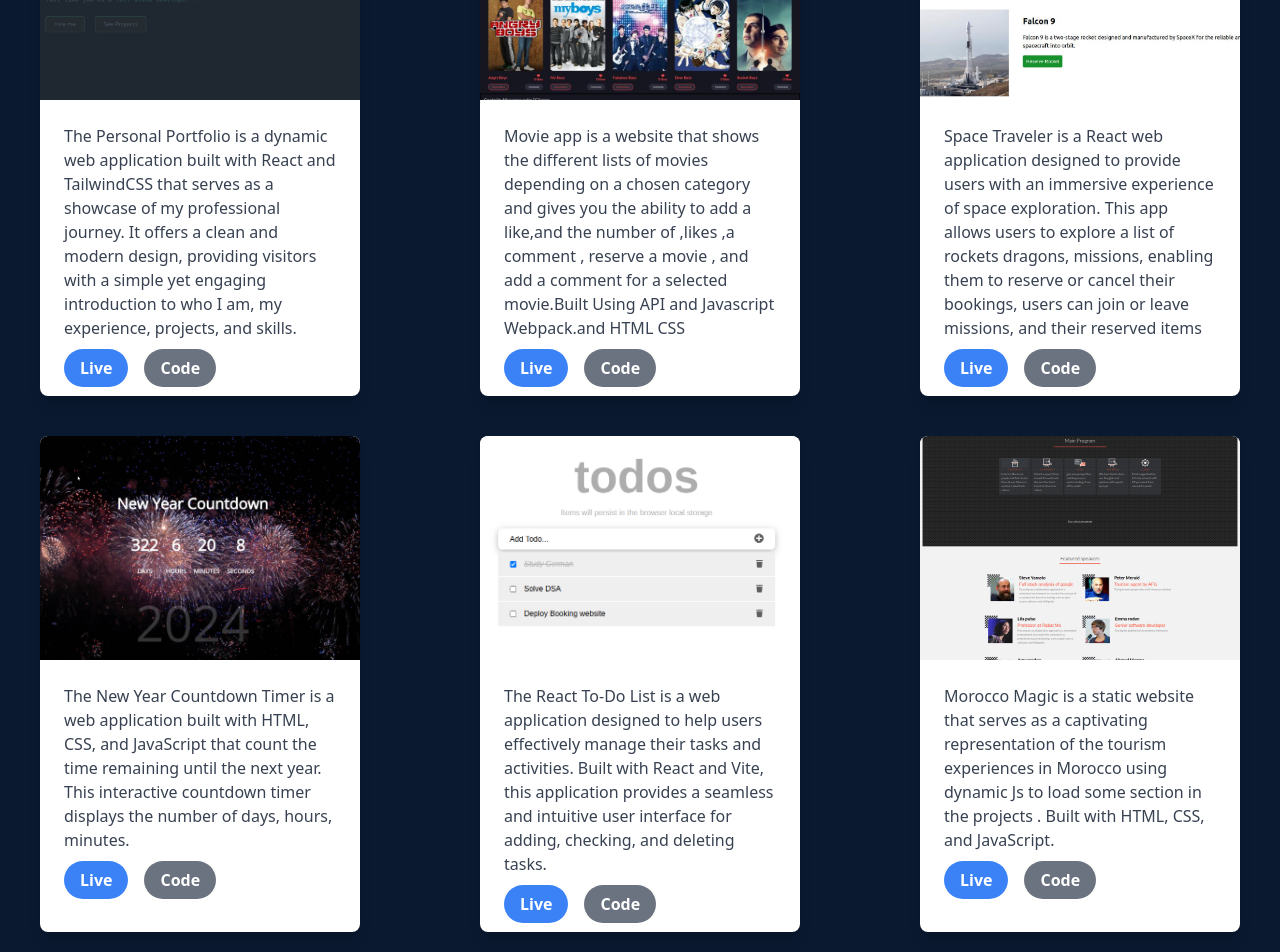
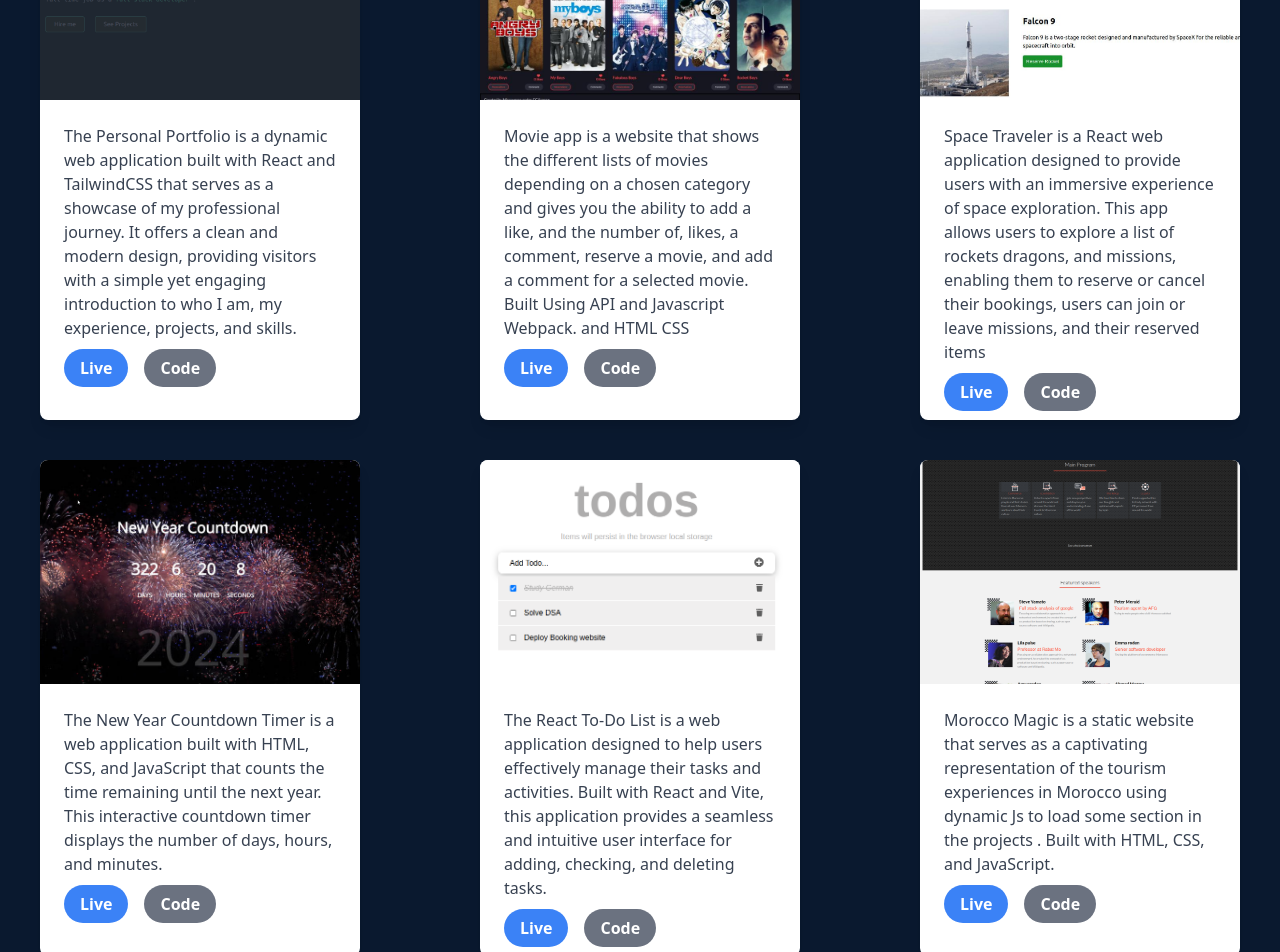
Before and after one commit to ridabensalem/rida-portfolio-, a React (Create React App) app: page / in a window 1280 px wide. Shown: the part 3120-4072 px from the top of the page. Built offline with nearby package versions, Linux system fonts and the light colour scheme.

Commit message:
Correct grammmar

```diff
--- a/src/data.js
+++ b/src/data.js
@@ -19,7 +19,7 @@ export const projects = [
   {
     id: 2,
     title: 'Movies App',
-    description: 'Movie app is a website that shows the different lists of movies depending on a chosen category  and gives you the ability to add a like,and the number of ,likes  ,a comment , reserve a movie , and add a comment for a selected movie.Built Using API and Javascript Webpack.and HTML CSS',
+    description: 'Movie app is a website that shows the different lists of movies depending on a chosen category and gives you the ability to add a like, and the number of, likes, a comment, reserve a movie, and add a comment for a selected movie. Built Using API and Javascript Webpack. and HTML CSS',
     image: moviesPath,
     tags: ['JavaScript', 'Webpack', 'Html', 'Css'],
     liveUrl: 'https://candid-malasada-97375b.netlify.app/#',
@@ -28,7 +28,7 @@ export const projects = [
   {
     id: 3,
     title: 'Space Travelers Hub',
-    description: 'Space Traveler is a React web application designed to provide users with an immersive experience of space exploration. This app allows users to explore a list of rockets  dragons, missions, enabling them to reserve or cancel their bookings, users can join or leave missions, and their reserved items ',
+    description: 'Space Traveler is a React web application designed to provide users with an immersive experience of space exploration. This app allows users to explore a list of rockets dragons, and missions, enabling them to reserve or cancel their bookings, users can join or leave missions, and their reserved items',
     image: spacePath,
     tags: ['React', 'Css', 'Redux'],
     liveUrl: 'https://peppy-bublanina-be7cae.netlify.app/',
@@ -37,7 +37,7 @@ export const projects = [
   {
     id: 4,
     title: 'countDown Timer',
-    description: 'The New Year Countdown Timer is a web application built with HTML, CSS, and JavaScript that count the time remaining until  the next year. This interactive countdown timer displays the number of days, hours, minutes.',
+    description: 'The New Year Countdown Timer is a web application built with HTML, CSS, and JavaScript that counts the time remaining until the next year. This interactive countdown timer displays the number of days, hours, and minutes.',
     image: countDown,
     tags: ['HTML ', 'css', 'JavaScript'],
     liveUrl: 'https://ridabensalem.github.io/Year-countdown-timer-/',
```
